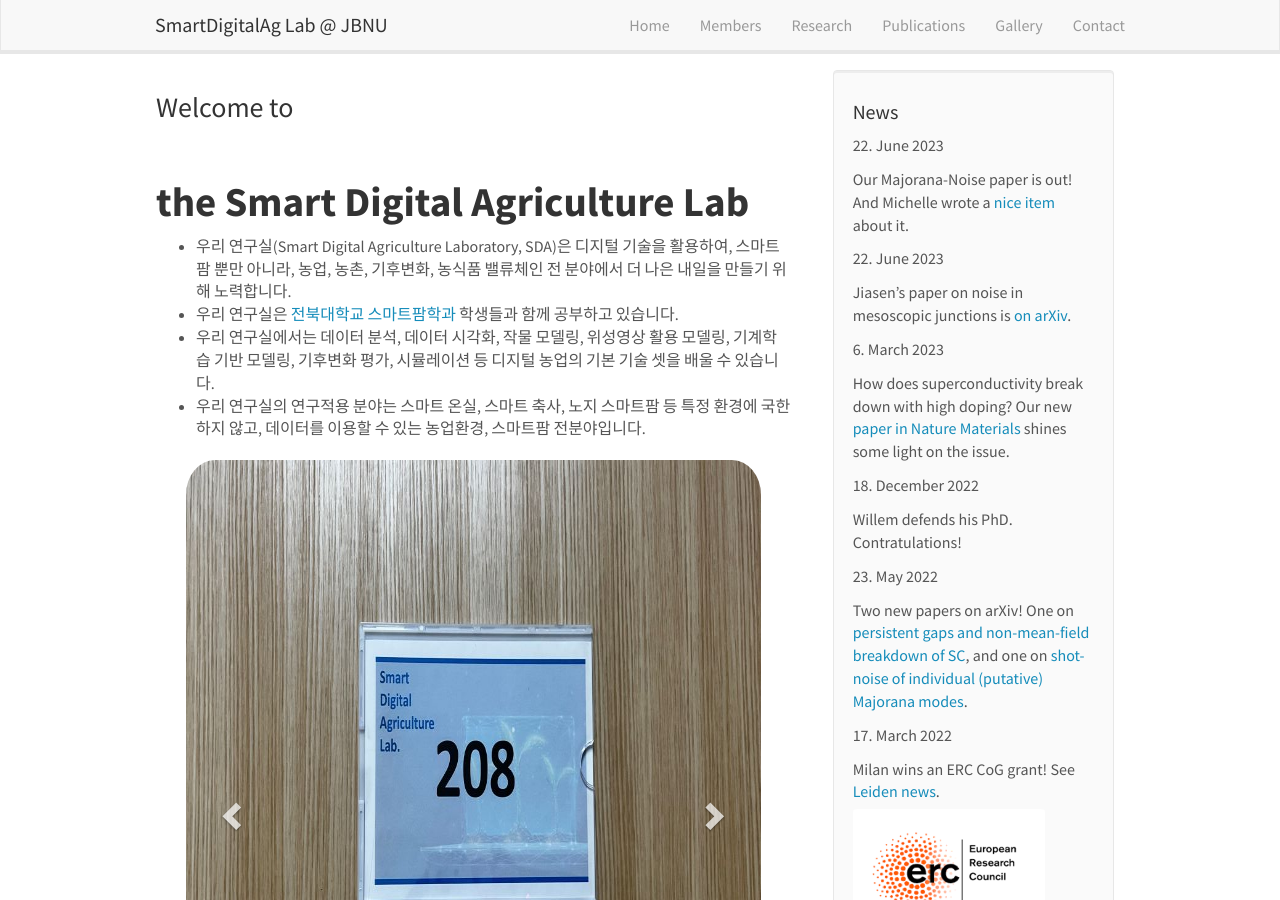
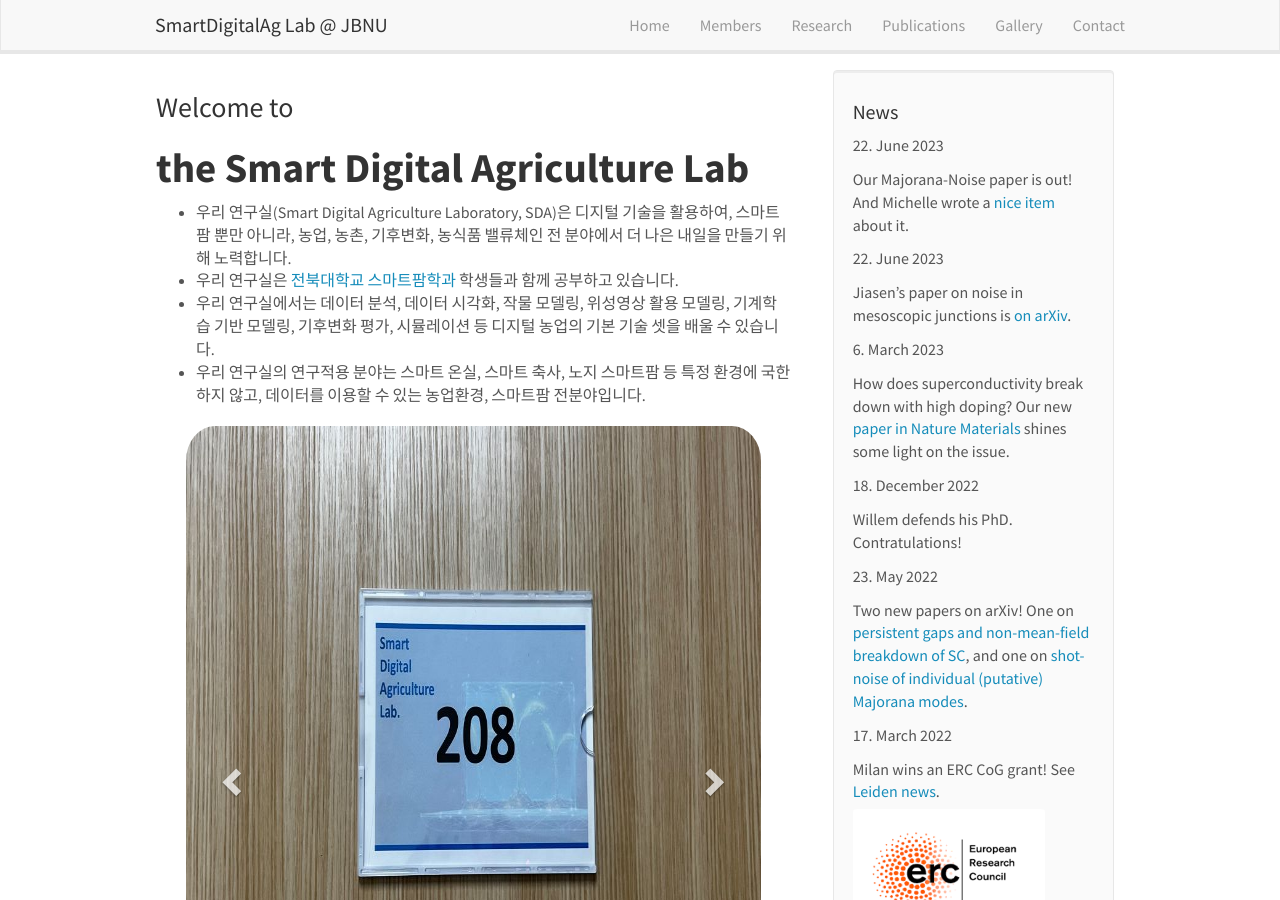
Before and after one commit to SmartDigitalAg/SmartDigitalAg.github.io, a Jekyll site: the page built from _pages/home.md, in a window 1280 px wide and 900 px high. Built offline with Jekyll 4.4.1, drawn with Linux system fonts in a browser that asks for light colours; nearby versions of some CDN libraries.

Commit message:
메인 사진수정

```diff
--- a/_layouts/homelay.html
+++ b/_layouts/homelay.html
@@ -3,7 +3,8 @@
 ---
 
   <div id="homeid" class="col-sm-8">
-        <h3>Welcome to </h3><br><h1><strong>the Smart Digital Agriculture Lab</strong> </h1>
+        <h3>Welcome to </h3>
+      <h1><strong>the Smart Digital Agriculture Lab</strong> </h1>
 
 	{{ content }}
   </div>
```
